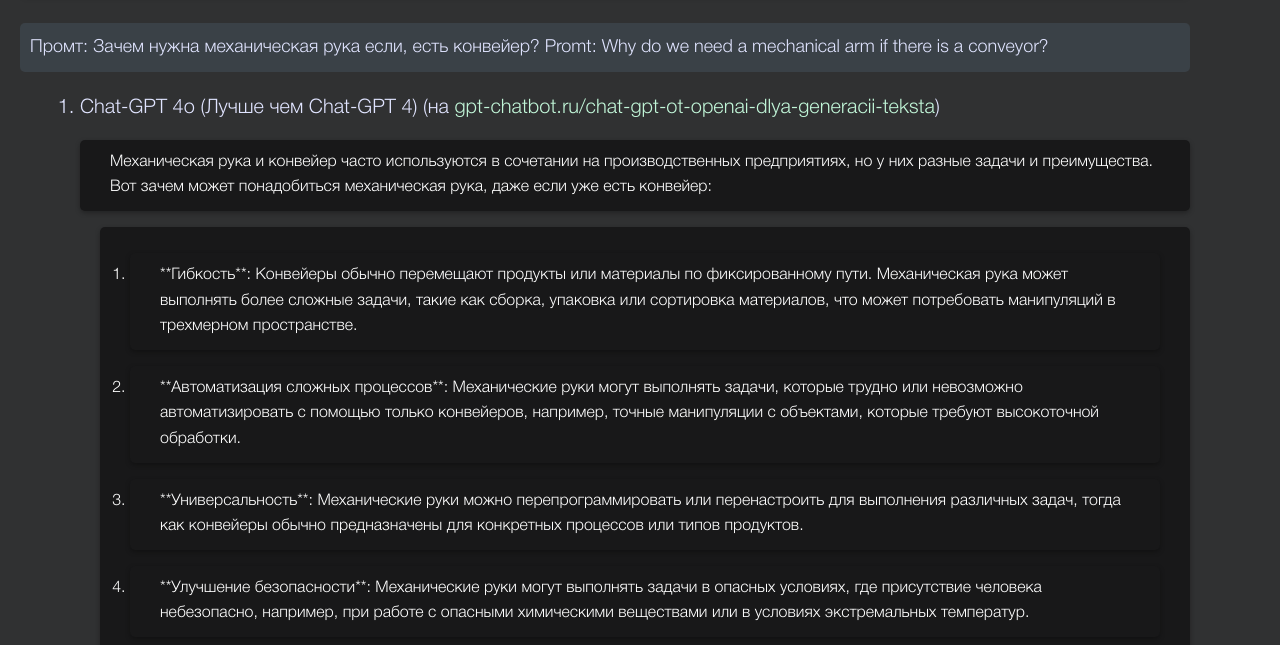
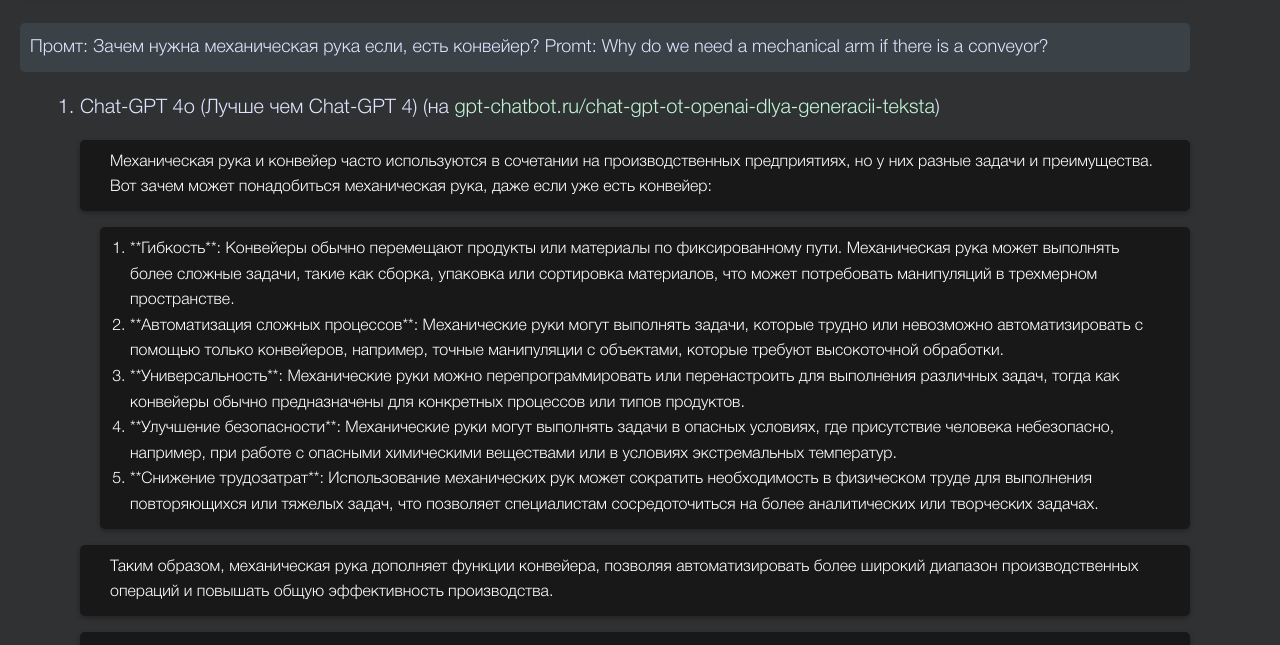
Before and after one commit to egor54325/neuronetworks, a plain HTML site: page text-to-text/index.html in a window 1280 px wide. Shown: the part 122-767 px from the top of the page. Drawn offline with Linux system fonts and the light colour scheme.

Commit message:
fixed a few bugs

```diff
--- a/text-to-text/index.html
+++ b/text-to-text/index.html
@@ -16,11 +16,11 @@
             <li>Chat-GPT 4o (Лучше чем Chat-GPT 4) (на <a target="_blank" href="https://gpt-chatbot.ru/chat-gpt-ot-openai-dlya-generacii-teksta">gpt-chatbot.ru/chat-gpt-ot-openai-dlya-generacii-teksta</a>)</li>
                 <p class="output">Механическая рука и конвейер часто используются в сочетании на производственных предприятиях, но у них разные задачи и преимущества. Вот зачем может понадобиться механическая рука, даже если уже есть конвейер:</p>
                 <ol class="output">
-                <li><p class="output">**Гибкость**: Конвейеры обычно перемещают продукты или материалы по фиксированному пути. Механическая рука может выполнять более сложные задачи, такие как сборка, упаковка или сортировка материалов, что может потребовать манипуляций в трехмерном пространстве.</p></li>
-                <li><p class="output">**Автоматизация сложных процессов**: Механические руки могут выполнять задачи, которые трудно или невозможно автоматизировать с помощью только конвейеров, например, точные манипуляции с объектами, которые требуют высокоточной обработки.</p></li>
-                <li><p class="output">**Универсальность**: Механические руки можно перепрограммировать или перенастроить для выполнения различных задач, тогда как конвейеры обычно предназначены для конкретных процессов или типов продуктов.</p></li>
-                <li><p class="output">**Улучшение безопасности**: Механические руки могут выполнять задачи в опасных условиях, где присутствие человека небезопасно, например, при работе с опасными химическими веществами или в условиях экстремальных температур.</p></li>
-                <li><p class="output">**Снижение трудозатрат**: Использование механических рук может сократить необходимость в физическом труде для выполнения повторяющихся или тяжелых задач, что позволяет специалистам сосредоточиться на более аналитических или творческих задачах.</p></li>
+                    <li>**Гибкость**: Конвейеры обычно перемещают продукты или материалы по фиксированному пути. Механическая рука может выполнять более сложные задачи, такие как сборка, упаковка или сортировка материалов, что может потребовать манипуляций в трехмерном пространстве.</li>
+                    <li>**Автоматизация сложных процессов**: Механические руки могут выполнять задачи, которые трудно или невозможно автоматизировать с помощью только конвейеров, например, точные манипуляции с объектами, которые требуют высокоточной обработки.</li>
+                    <li>**Универсальность**: Механические руки можно перепрограммировать или перенастроить для выполнения различных задач, тогда как конвейеры обычно предназначены для конкретных процессов или типов продуктов.</li>
+                    <li>**Улучшение безопасности**: Механические руки могут выполнять задачи в опасных условиях, где присутствие человека небезопасно, например, при работе с опасными химическими веществами или в условиях экстремальных температур.</li>
+                    <li>**Снижение трудозатрат**: Использование механических рук может сократить необходимость в физическом труде для выполнения повторяющихся или тяжелых задач, что позволяет специалистам сосредоточиться на более аналитических или творческих задачах.</li>
                 </ol>
                 <p class="output">Таким образом, механическая рука дополняет функции конвейера, позволяя автоматизировать более широкий диапазон производственных операций и повышать общую эффективность производства.</p>
                 <p class="output">Конвейеры обычно используются для быстрой и эффективной транспортировки материалов или продуктов с одного места на другое. Они отлично справляются с простыми задачами, такими как перемещение предметов на прямой линии. Однако, конвейеры не могут выполнять более сложные задачи, такие как поднятие и перемещение предметов в разные стороны или работы, требующие точности.</p>
```
Also changed, not shown: text-to-image/index.html (+4 -4 lines). Lines whose indentation alone changed are shown as unchanged.
